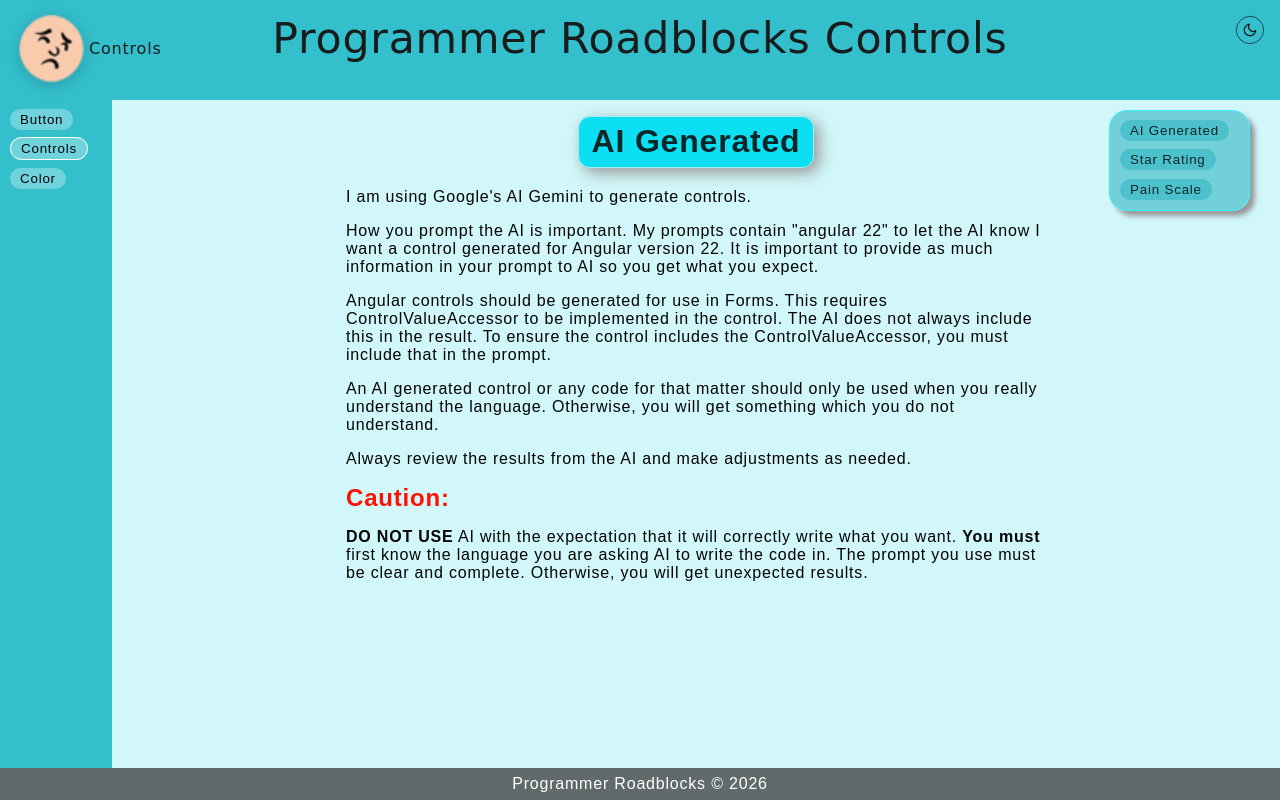
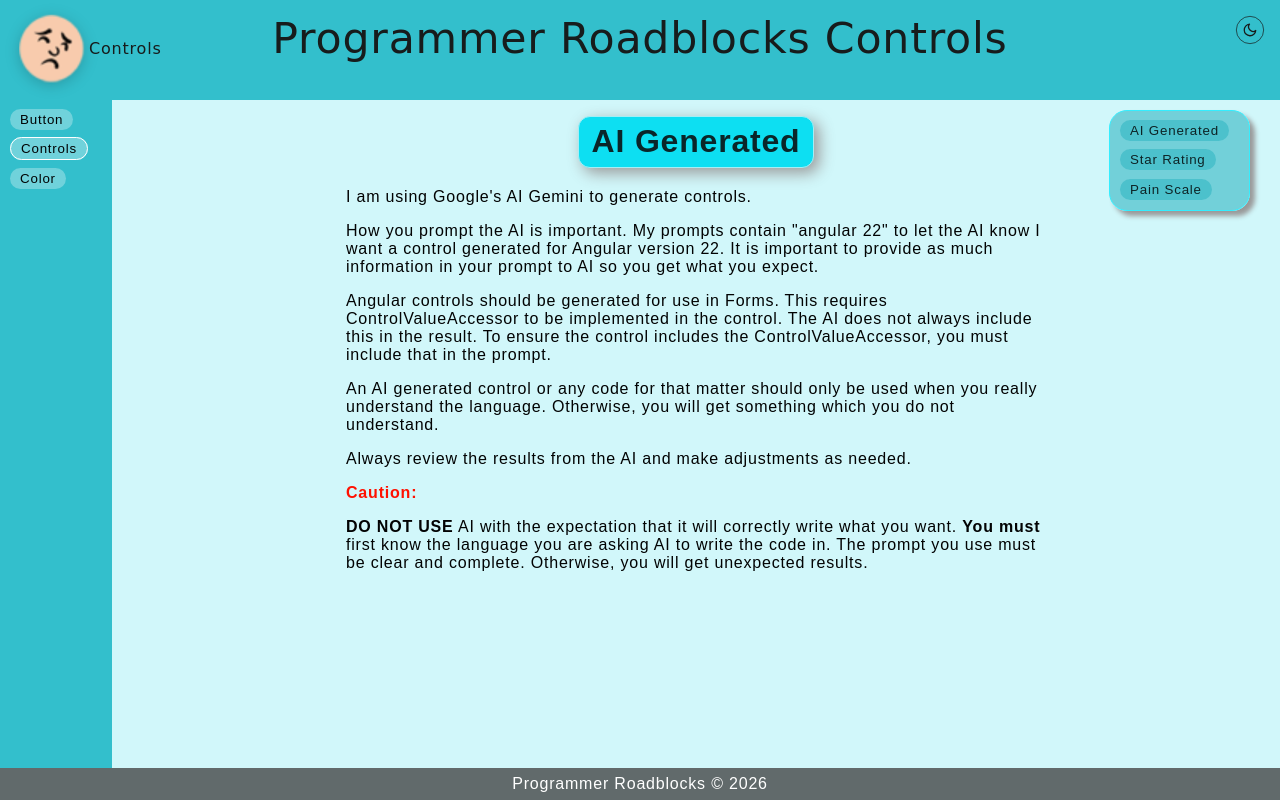
Before and after one commit to PRBDUDE/prb-controls, an Angular app: page /controls in a window 1280 px wide. Built offline with nearby package versions, Linux system fonts and the light colour scheme.

Commit message:
update caution

```diff
--- a/src/app/core/code-coloring/code-coloring.ts
+++ b/src/app/core/code-coloring/code-coloring.ts
@@ -37,6 +37,11 @@ import { Component } from '@angular/core';
 
       :host(prb-caution) {
         color: var(--color-caution);
+        font-weight: bold;
+
+        &.large {
+          font-size: 18pt;
+        }
       }
 
       :host(prb-comment) {
--- a/src/app/feature/controls/ai-generated-demo/ai-generated-demo.html
+++ b/src/app/feature/controls/ai-generated-demo/ai-generated-demo.html
@@ -21,7 +21,7 @@
   <p>
     Always review the results from the AI and make adjustments as needed.
   </p>
-  <h1 class="caution">Caution:</h1>
+  <prb-caution class="large">Caution:</prb-caution>
   <p>
     <b>DO NOT USE</b> AI with the expectation that it will correctly write what you want.
     <b>You must</b> first know the language you are asking AI to write the code in.
--- a/src/app/feature/controls/ai-generated-demo/ai-generated-demo.ts
+++ b/src/app/feature/controls/ai-generated-demo/ai-generated-demo.ts
@@ -1,8 +1,9 @@
 import { Component } from '@angular/core';
 import { JellyContainer } from '@core/jelly-container';
+import { CodeColoring } from '@core/code-coloring';
 
 @Component({
-  imports: [JellyContainer],
+  imports: [JellyContainer, CodeColoring],
   selector: 'prb-ai-generated-demo',
   styleUrl: './ai-generated-demo.scss',
   templateUrl: './ai-generated-demo.html',
```
